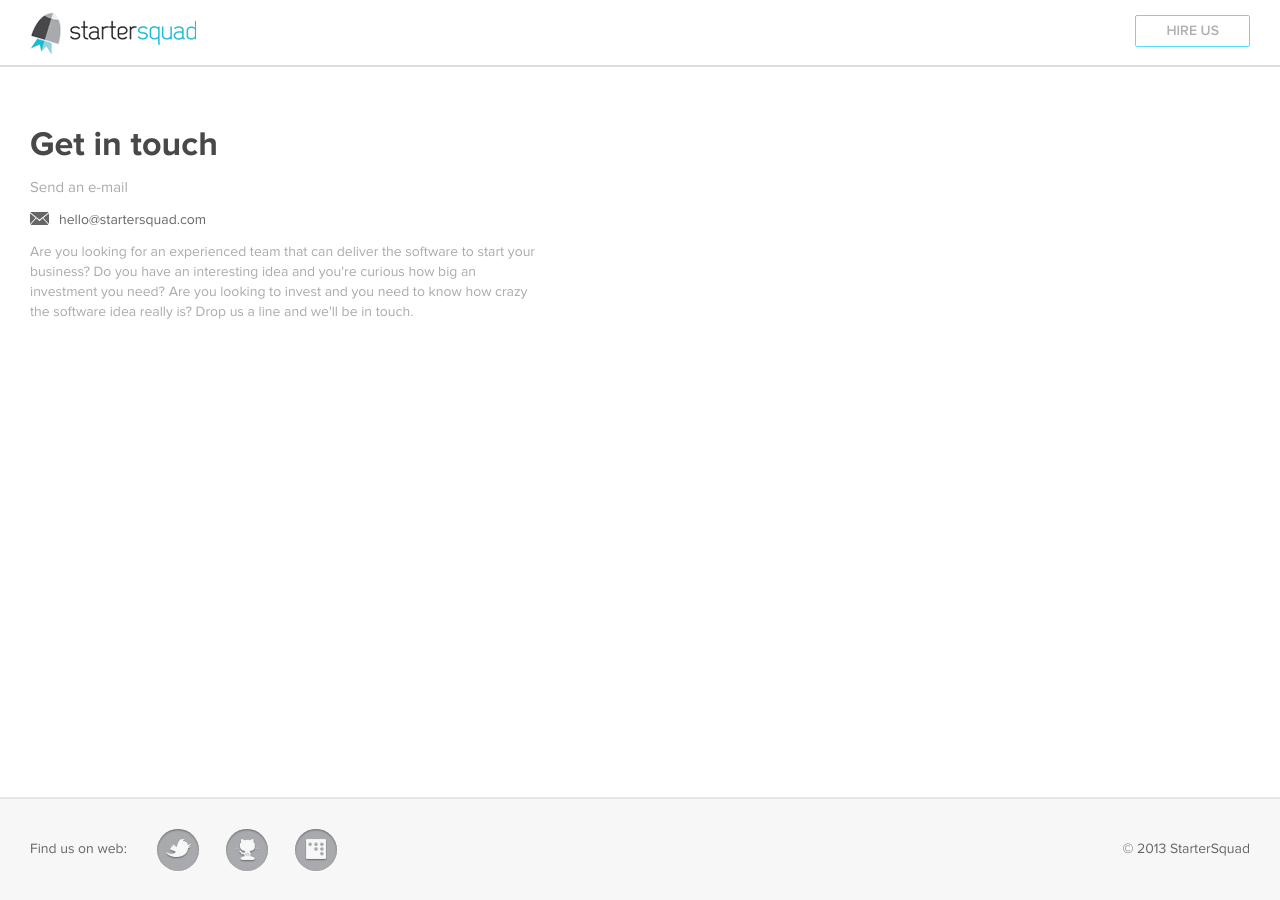
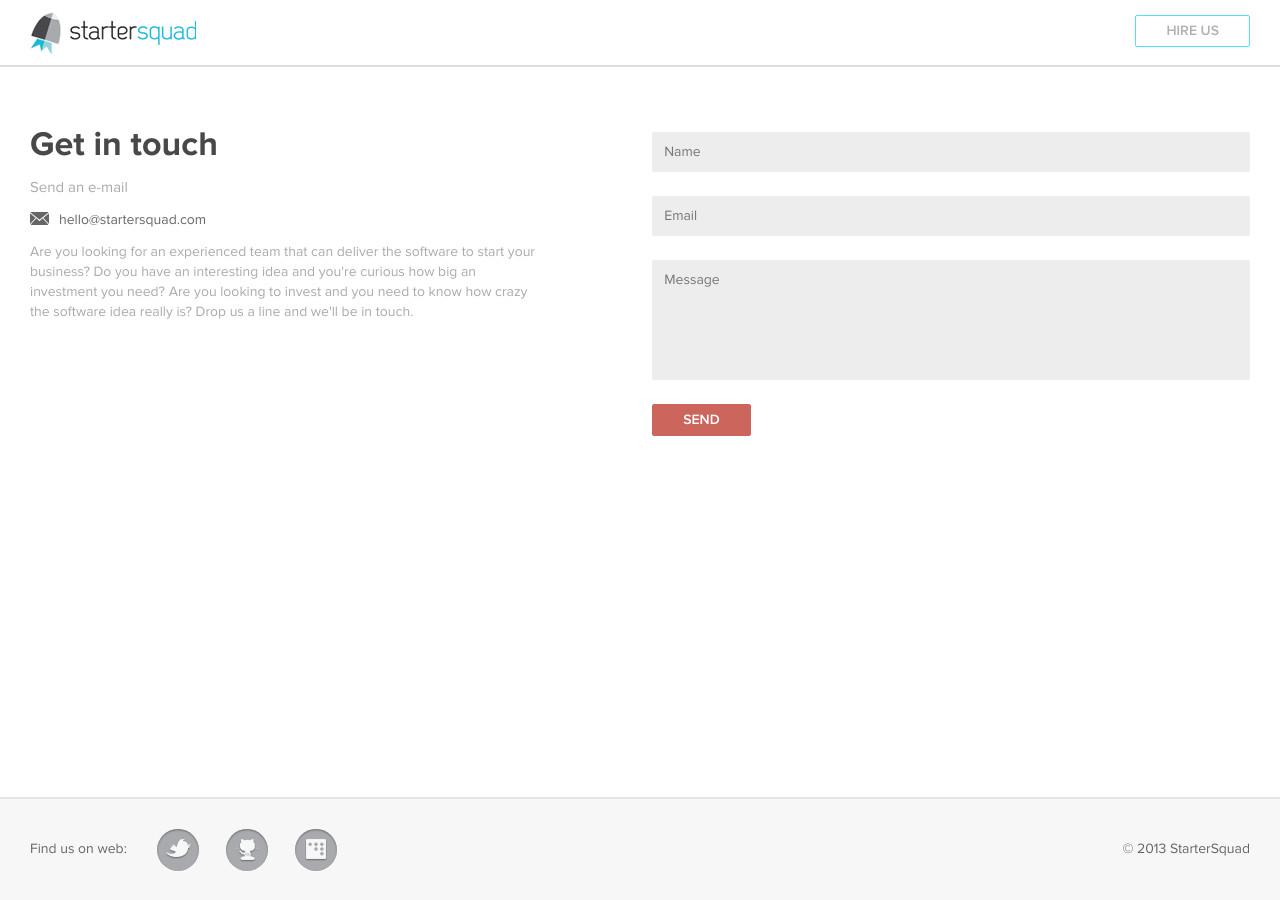
Before and after one commit to StarterSquad/startersquad.com, a Jekyll site: the page built from contacts/index.html, in a window 1280 px wide. Built offline with Jekyll 4.4.1, drawn with Linux system fonts in a browser that asks for light colours; nearby versions of some CDN libraries.

Commit message:
Contact form made working

```diff
--- a/_includes/contact/contact-form.html
+++ /dev/null
@@ -1,6 +0,0 @@
-<form action="#">
-  <input class="textbox textbox-block" placeholder="Name" type="text">
-  <input class="textbox textbox-block" placeholder="Email" type="email">
-  <textarea class="textbox textbox-block" placeholder="Message" rows="5"></textarea>
-  <buttob class="button button-scarlett" type="submit">Send</buttob>
-</form>
--- a/_includes/contact/emailme-form.html
+++ /dev/null
@@ -1,5 +0,0 @@
-<script src="http://www.emailmeform.com/builder/forms/jsform/Cgb599eZiRHdVa" type="text/javascript"></script>
-<div style="margin-top:18px;text-align:center">
-  <script type="text/javascript">generate_css_for_emf_ad();</script>
-  <div id='emf_advertisement'></div>
-</div>
--- /dev/null
+++ b/_includes/contact/form.html
@@ -0,0 +1,9 @@
+<form action="https://docs.google.com/a/startersquad.com/spreadsheet/formResponse?formkey=dDlOR3RrQUxjdFVVR0hkSXJYbXVYV3c6MQ&amp;theme=0AX42CRMsmRFbUy1lZDQ5MzdmZC03OTA5LTQyNTEtOTAyNS1lYjJiMThlYmVlZjM&amp;embedded=true&amp;ifq" method="POST">
+  <input type="text" class="textbox textbox-block" name="entry.0.single" placeholder="Name">
+  <input type="email" class="textbox textbox-block" name="entry.1.single" placeholder="Email">
+  <textarea class="textbox textbox-block" name="entry.2.single" placeholder="Message" rows="5"></textarea>
+  <input type="hidden" name="pageNumber" value="0">
+  <input type="hidden" name="backupCache" value="">
+  <input type="hidden" name="submit" value="Submit">
+  <button class="button button-scarlett" type="submit">Send</button>
+</form>
--- a/_includes/contact/google-form.html
+++ /dev/null
@@ -1,2 +0,0 @@
-<iframe src="https://docs.google.com/a/startersquad.com/spreadsheet/embeddedform?formkey=dDlOR3RrQUxjdFVVR0hkSXJYbXVYV3c6MQ"
-              width="760" height="897" frameborder="0" marginheight="0" marginwidth="0">Loading...</iframe>
--- a/_includes/contact/hacked-google-form.html
+++ /dev/null
@@ -1,170 +0,0 @@
-<!DOCTYPE HTML PUBLIC "-//W3C//DTD HTML 4.01//EN" "http://www.w3.org/TR/html4/strict.dtd">
-<html>
-<head>
-  <meta http-equiv="Content-type" content="text/html; charset=utf-8">
-  <title>Contact StarterSquad</title>
-
-  <link href='/static/spreadsheets/client/css/1404761961-embedded_form_compiled.css' type='text/css' rel='stylesheet'>
-  <style type="text/css">
-    a {
-      color: #09c
-    }
-
-    body.ss-base-body {
-      background: #fff;
-      color: #333;
-      padding: 1em
-    }
-
-    div.ss-form-container {
-      background: none;
-      border: none;
-      font-size: 1.1em;
-      margin: 0 auto;
-      max-width: 50em;
-      padding: 0;
-      width: auto
-    }
-
-    h1.ss-form-title {
-      background: #f9bd4a;
-      color: #fff;
-      font-size: 2.4em;
-      font-weight: normal;
-      line-height: 1.4;
-      margin: 0 0 .4em;
-      padding: .4em
-    }
-
-    div.ss-form-desc {
-      background: #43ae56;
-      color: #fff;
-      font-size: 1.4em;
-      line-height: 1.4;
-      margin: 0 0 .8em;
-      padding: .8em;
-      width: auto
-    }
-
-    div.ss-form br {
-      display: none
-    }
-
-    .ss-required-asterisk {
-      color: #dd184a
-    }
-
-    div.errorheader {
-      background: #dd184a;
-      color: #fff;
-      border: none;
-      margin: 1em 0;
-      padding: 1em
-    }
-
-    div.errorbox-good {
-      margin: 0 0 1.5em
-    }
-
-    div.errorbox-bad {
-      background: #fadde4;
-      border: 2px solid #dd184a;
-      margin: 0 0 1.5em;
-      padding: 1em
-    }
-
-    div.ss-form-entry {
-      margin: 0
-    }
-
-    div.ss-section-header h2 {
-      border-top: 2px dotted #333;
-      font-size: 1.8em;
-      font-weight: normal;
-      padding-top: 1em
-    }
-  </style>
-  <style type="text/css">
-
-  </style>
-</head>
-<body class="ss-base-body" dir="ltr" itemscope itemtype="http://schema.org/CreativeWork/FormObject">
-<meta itemprop="name" content="Contact StarterSquad">
-
-
-<meta itemprop="url" content="https://docs.google.com/spreadsheet/viewform?formkey=dDlOR3RrQUxjdFVVR0hkSXJYbXVYV3c6MQ">
-<meta itemprop="embedUrl"
-      content="https://docs.google.com/spreadsheet/embeddedform?formkey=dDlOR3RrQUxjdFVVR0hkSXJYbXVYV3c6MQ">
-<meta itemprop="faviconUrl" content="//ssl.gstatic.com/docs/spreadsheets/forms/favicon_jfk2.png">
-
-<div class="ss-form-container">
-  <div class="ss-form-heading"><h1 class="ss-form-title">Contact StarterSquad</h1>
-
-    <p></p>
-
-
-    <hr class="ss-email-break" style="display:none;">
-  </div>
-  <div class="ss-form">
-    <form action="https://docs.google.com/a/startersquad.com/spreadsheet/formResponse?formkey=dDlOR3RrQUxjdFVVR0hkSXJYbXVYV3c6MQ&amp;theme=0AX42CRMsmRFbUy1lZDQ5MzdmZC03OTA5LTQyNTEtOTAyNS1lYjJiMThlYmVlZjM&amp;embedded=true&amp;ifq"
-          method="POST" id="ss-form">
-
-
-      <br>
-
-      <div class="errorbox-good">
-        <div class="ss-item  ss-text">
-          <div class="ss-form-entry"><label class="ss-q-title" for="entry_0">Name
-          </label>
-            <label class="ss-q-help" for="entry_0"></label>
-            <input type="text" name="entry.0.single" value="" class="ss-q-short" id="entry_0"></div>
-        </div>
-      </div>
-      <br>
-
-      <div class="errorbox-good">
-        <div class="ss-item  ss-text">
-          <div class="ss-form-entry"><label class="ss-q-title" for="entry_1">e-mail
-          </label>
-            <label class="ss-q-help" for="entry_1"></label>
-            <input type="text" name="entry.1.single" value="" class="ss-q-short" id="entry_1"></div>
-        </div>
-      </div>
-      <br>
-
-      <div class="errorbox-good">
-        <div class="ss-item  ss-paragraph-text">
-          <div class="ss-form-entry"><label class="ss-q-title" for="entry_2">Message
-          </label>
-            <label class="ss-q-help" for="entry_2"></label>
-            <textarea name="entry.2.single" rows="8" cols="75" class="ss-q-long" id="entry_2"></textarea></div>
-        </div>
-      </div>
-      <br>
-      <input type="hidden" name="pageNumber" value="0">
-      <input type="hidden" name="backupCache" value="">
-
-
-      <div class="ss-item ss-navigate">
-        <div class="ss-form-entry">
-          <input type="submit" name="submit" value="Submit">
-
-          <div class="password-warning">Never submit passwords through Google Forms.</div>
-        </div>
-      </div>
-    </form>
-  </div>
-  <div class="ss-footer">
-    <div class="ss-attribution"></div>
-    <div class="ss-legal"><span class="ss-powered-by">Powered by <a href="http://docs.google.com">Google Docs</a></span>
-<span class="ss-terms"><small><a
-        href="https://docs.google.com/spreadsheet/reportabuse?formkey=dDlOR3RrQUxjdFVVR0hkSXJYbXVYV3c6MQ&amp;source=https://docs.google.com/a/startersquad.com/spreadsheet/embeddedform?formkey%3DdDlOR3RrQUxjdFVVR0hkSXJYbXVYV3c6MQ">Report
-  Abuse</a>
-  -
-  <a href="http://www.google.com/accounts/TOS">Terms of Service</a>
-  -
-  <a href="http://www.google.com/google-d-s/terms.html">Additional Terms</a></small></span></div>
-  </div>
-</div>
-</body>
-</html>
--- a/contacts/index.html
+++ b/contacts/index.html
@@ -21,9 +21,7 @@ menu_index: 4
 
     </div>
     <div class="contacts-message-column">
-      <!--{% include contact/google-form.html %}-->
-      <!--{% include contact/hacked-google-form.html %}-->
-      <!--{% include contact/emailme-form.html %}-->
+      {% include contact/form.html %}
     </div>
   </div>
 </div>
```
